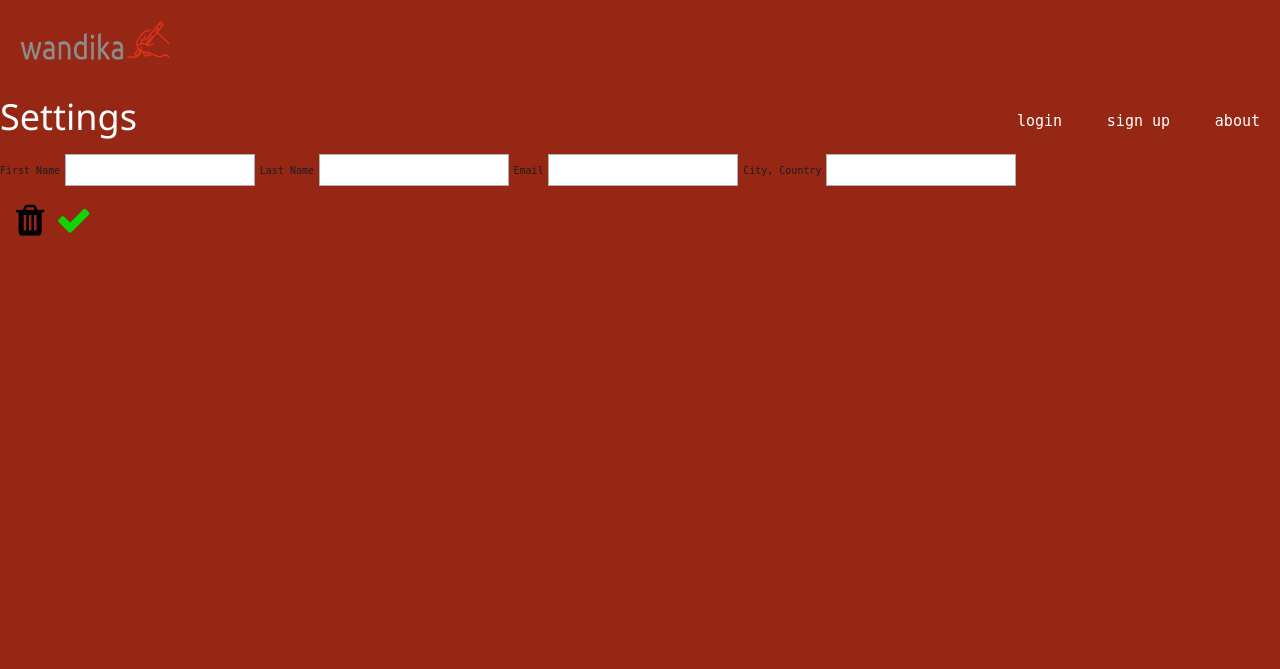
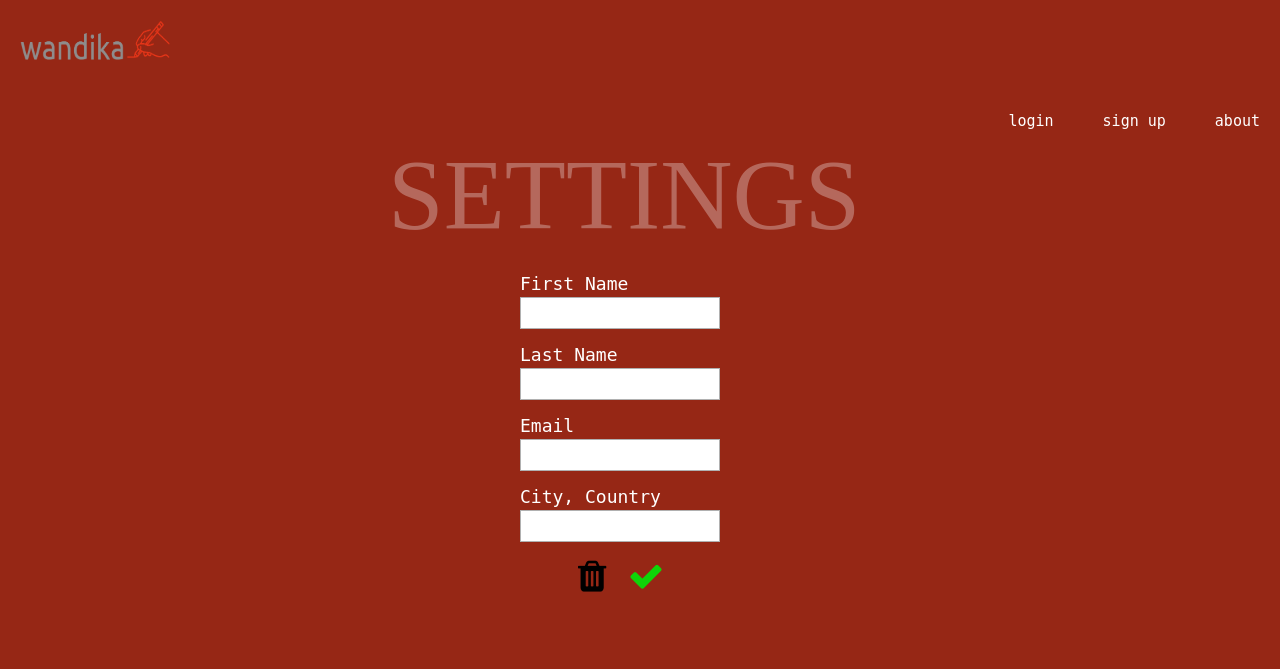
Before and after one commit to kesamercy/wandikaApp, a PHP site: page /settings.html in a window 1280 px wide; the page is wider, and only the part inside the window is pictured. Shown: the top 669 px of that part. Run offline with PHP 8.4, Linux system fonts and the light colour scheme; some libraries are stand-ins or nearby versions.

Commit message:
settings fixed

```diff
--- a/css/style.css
+++ b/css/style.css
@@ -511,6 +511,7 @@ label {
   height: 280px;
   padding: 10px;
   box-sizing: border-box;
+}
 
 .profilePage-submit{
   background-color: #778899;
@@ -537,8 +538,8 @@ label {
     opacity: 0.3;
     text-align: center;
     position: relative;
-    top: 90px;
-    left: 110px;
+    top: 30px;
+    left: 130px;
     text-transform: uppercase;
 }
 
@@ -563,6 +564,7 @@ label {
   padding-bottom: 10px;
   padding-top: 50px;
   margin-top: 50px;
+  color: white;
 }
 .settingsPage-form input{
   width: 200px;
```
